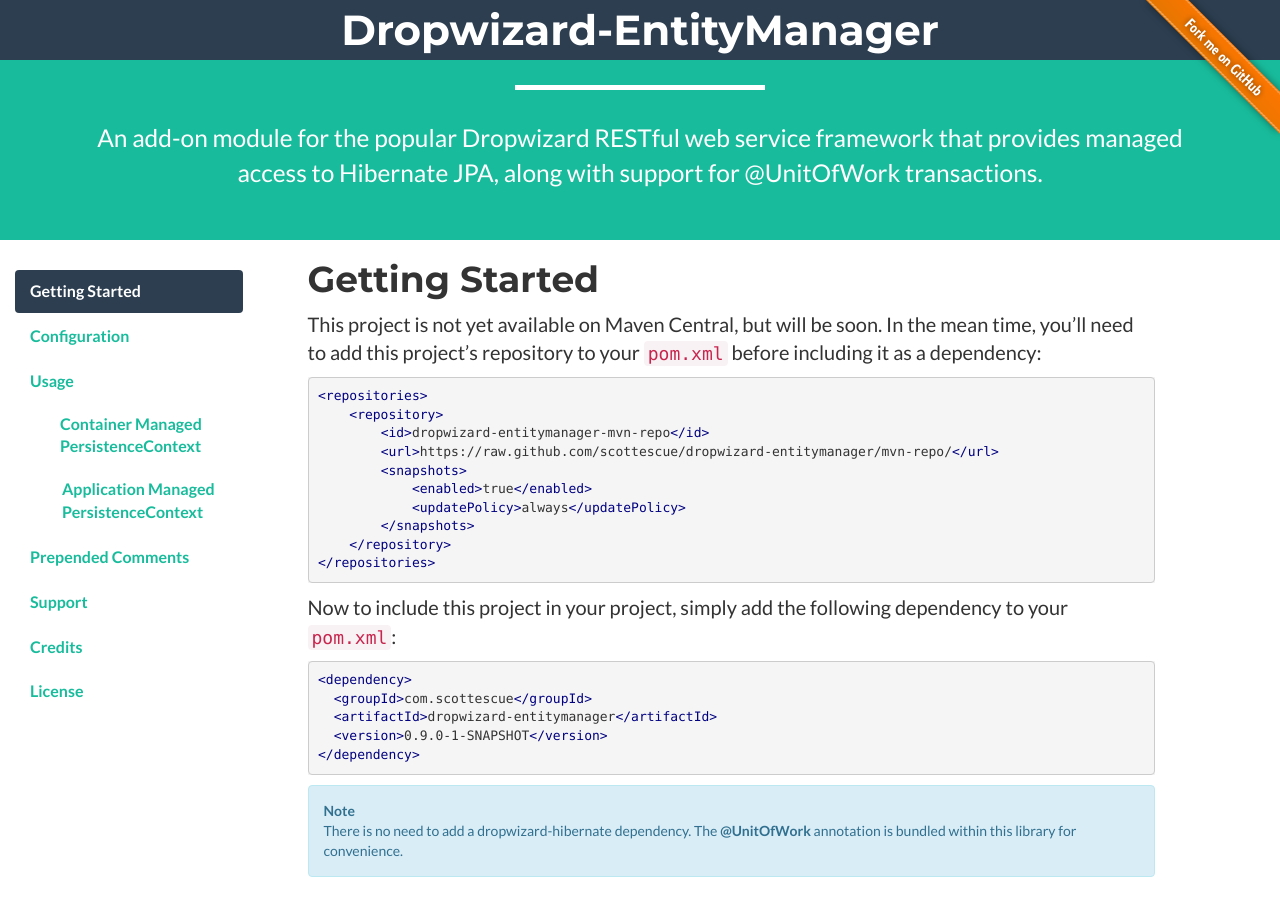
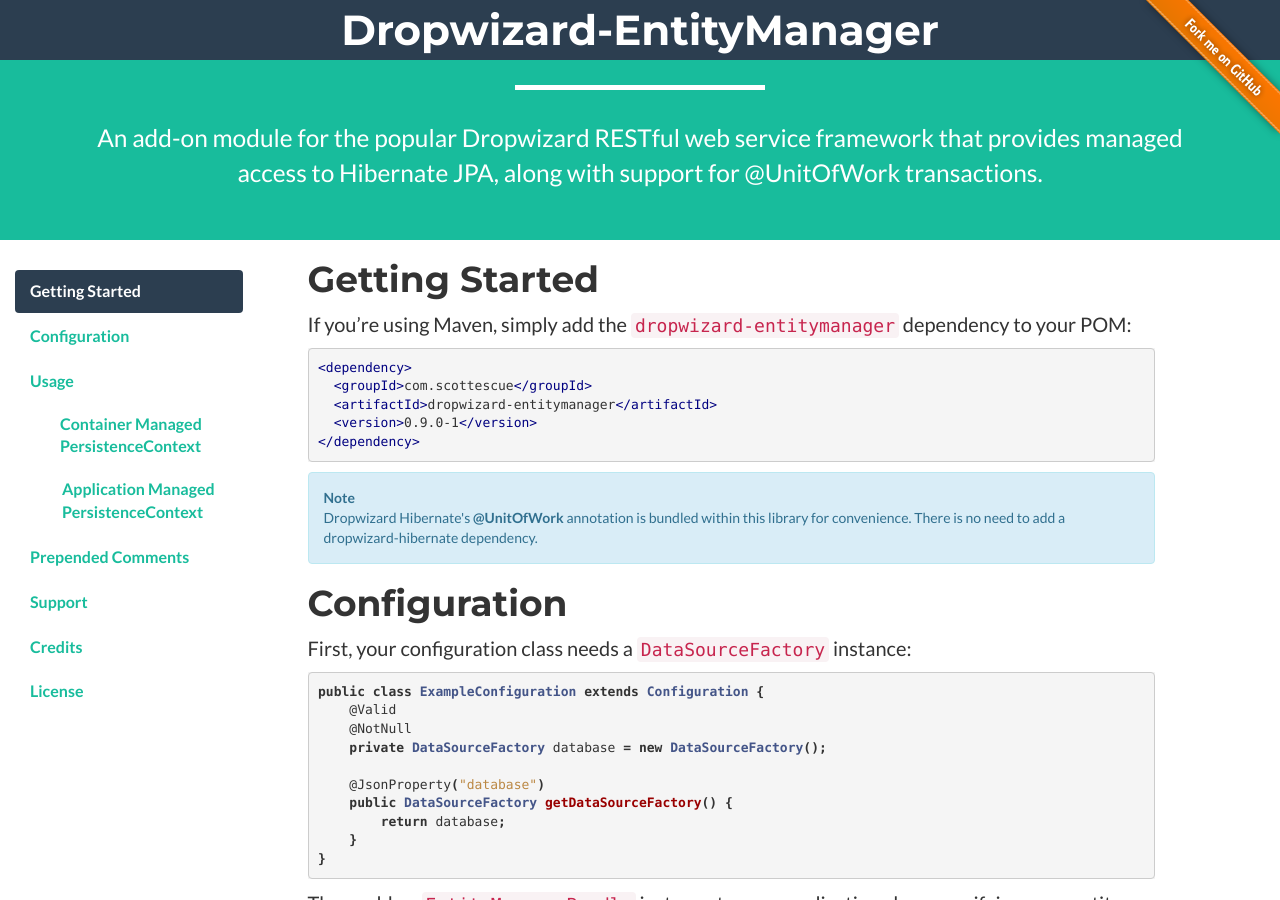
Before and after one commit to scottescue/dropwizard-entitymanager, a Jekyll site: the page built from index.md, in a window 1280 px wide and 900 px high. Built offline with Jekyll 4.4.1, drawn with Linux system fonts in a browser that asks for light colours; nearby versions of some CDN libraries.

Commit message:
Updating Getting Started section now that the project is available in Maven Central.

````diff
--- a/index.md
+++ b/index.md
@@ -4,38 +4,20 @@
 
 # Getting Started
 
-This project is not yet available on Maven Central, but will be soon. In the mean time, you'll need to add this
-project's repository to your `pom.xml` before including it as a dependency:
-
-```xml
-<repositories>
-    <repository>
-        <id>dropwizard-entitymanager-mvn-repo</id>
-        <url>https://raw.github.com/scottescue/dropwizard-entitymanager/mvn-repo/</url>
-        <snapshots>
-            <enabled>true</enabled>
-            <updatePolicy>always</updatePolicy>
-        </snapshots>
-    </repository>
-</repositories>
-```
-
-Now to include this project in your project, simply add the following dependency to your
-`pom.xml`:
+If you're using Maven, simply add the `dropwizard-entitymanager` dependency to your POM:
 
 ```xml
 <dependency>
   <groupId>com.scottescue</groupId>
   <artifactId>dropwizard-entitymanager</artifactId>
-  <version>0.9.0-1-SNAPSHOT</version>
+  <version>0.9.0-1</version>
 </dependency>
 ```
 
-
-
 <div class="alert alert-info" role="alert">
-  <div><strong>Note</strong></div> There is no need to add a dropwizard-hibernate dependency.  The
-  <strong>@UnitOfWork</strong> annotation is bundled within this library for convenience.
+  <div><strong>Note</strong></div> Dropwizard Hibernate's <strong>@UnitOfWork</strong> annotation
+  is bundled within this library for convenience.  There is no need to add a dropwizard-hibernate
+  dependency.
 </div>
 
 
````
